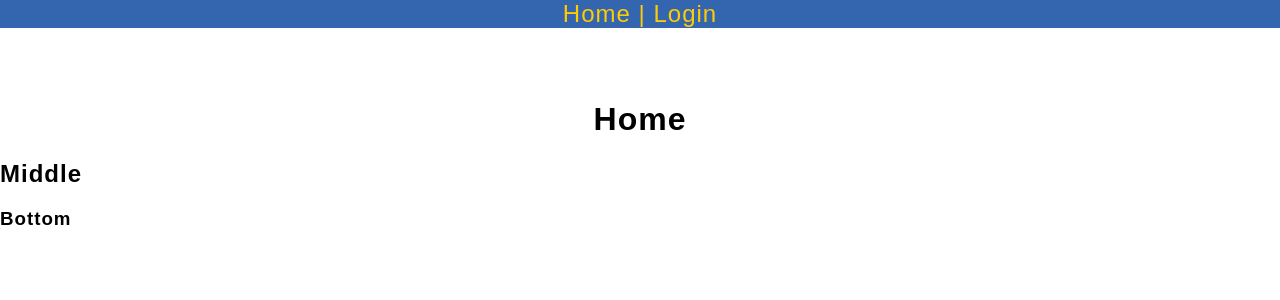
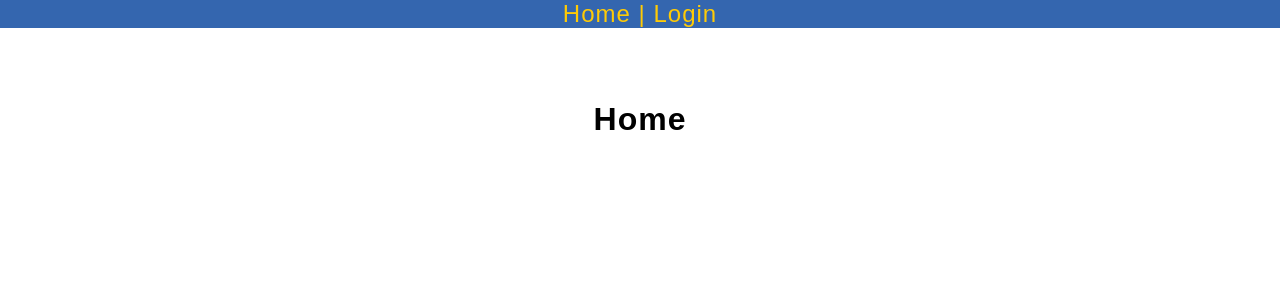
Before and after one commit to sethcbarnett/Poke-Trader, a Vue app in the folder vue/: page / in a window 1280 px wide. Shown: the top 300 px of the page. Built offline with nearby package versions, Linux system fonts and the light colour scheme; a web font is replaced by a local one.

Commit message:
Added footer on Collection - Standard v Premium Info

```diff
--- a/vue/src/views/Collection.vue
+++ b/vue/src/views/Collection.vue
@@ -3,6 +3,9 @@
     <div id="card-display-area">
       <card-display v-bind:card = "card" v-for="card in collection" v-bind:key="card.id"/>
     </div>
+    <footer>
+      <p>Standard users can have up to 100 unique cards in their collection.</p>
+    </footer>
   </div>
 </template>
 
--- a/vue/src/views/Home.vue
+++ b/vue/src/views/Home.vue
@@ -1,13 +1,7 @@
 <template>
   <div class="home">
-    <div id="top">
+    <div>
       <h1>Home</h1>
-    </div>
-    <div id="middle">
-      <h2>Middle</h2>
-    </div>
-    <div id="bottom">
-      <h3>Bottom</h3>
     </div>
   </div>
 </template>
```
Also changed, not shown: vue/src/assets/png-clipart-pokeball-pokeball-thumbnail.png (deleted).
